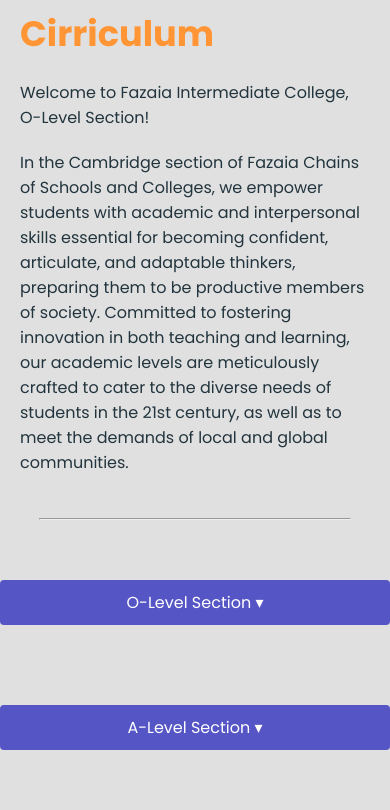
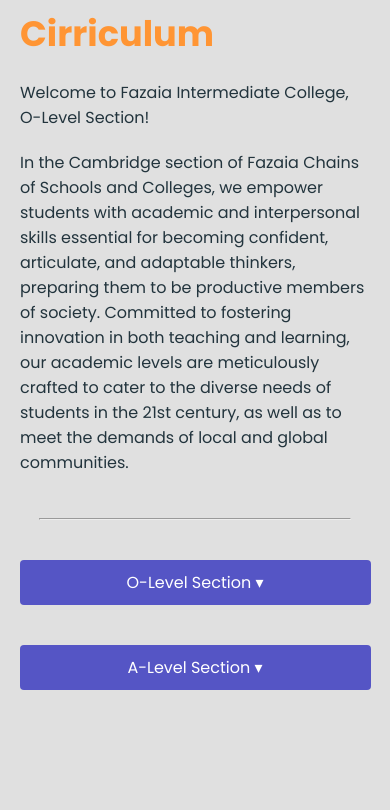
Before and after one commit to codewithNeni/O-A-lvl, a plain HTML site: page index.html in a window 390 px wide. Shown: the part 1105-1915 px from the top of the page. After the commit the page ends 1835 px from the top, so only its background shows below. Drawn offline with nearby package versions, Linux system fonts and the light colour scheme.

Commit message:
Add files via upload

```diff
--- a/style.css
+++ b/style.css
@@ -598,4 +598,19 @@ ul {
     .a-level-right {
         flex: 1 1 100%;
     }
+    .collapsible {
+        background-color: rgb(85, 85, 197);
+        color: white;
+        margin: 0px auto;
+        border: none;
+        padding: 10px;
+        text-align: center;
+        text-decoration: none;
+        display: block;
+        width: 90%;
+        font-size: 16px;
+        cursor: pointer;
+        border-radius: 4px;
+    }
+
 }
```
